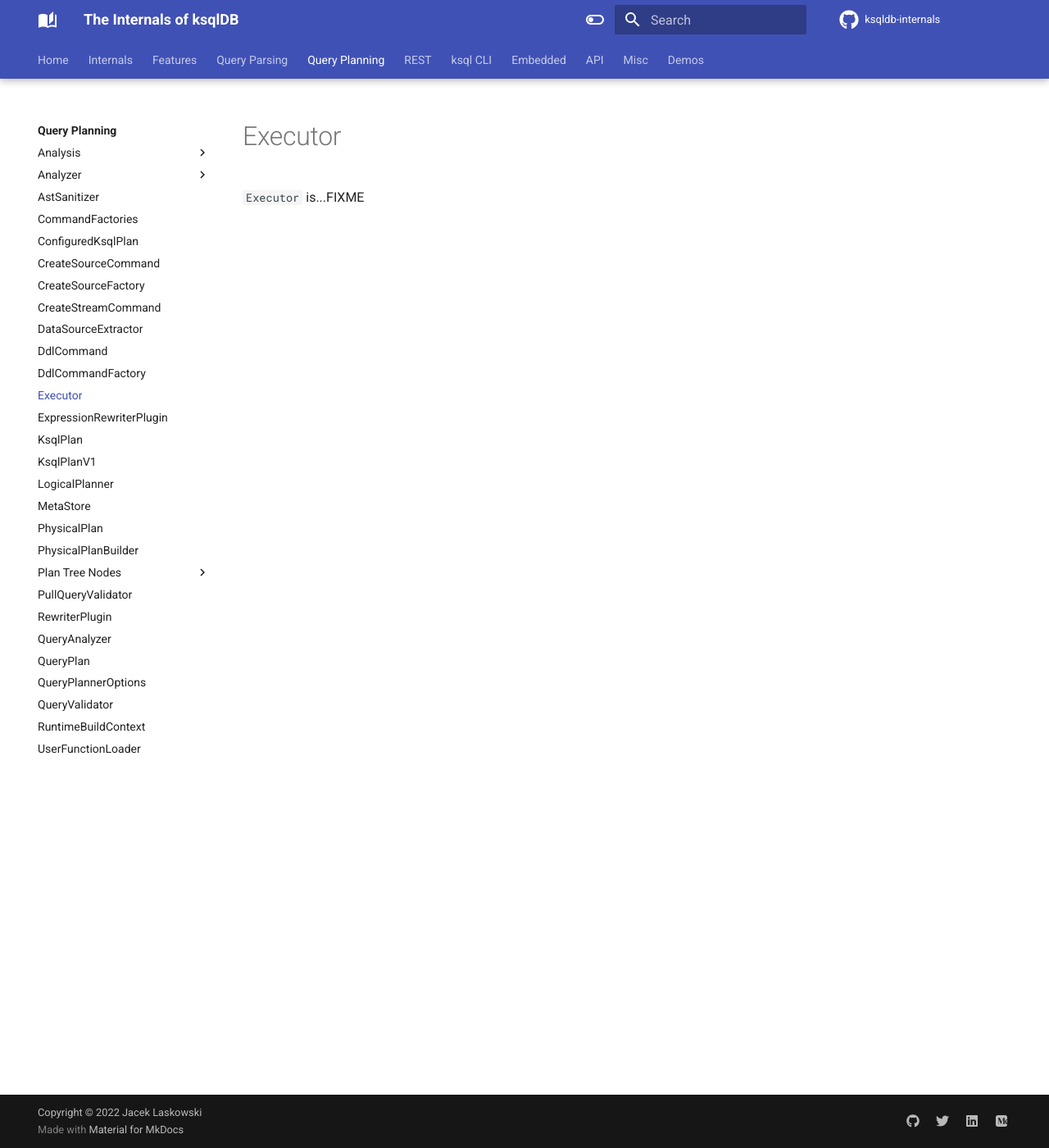
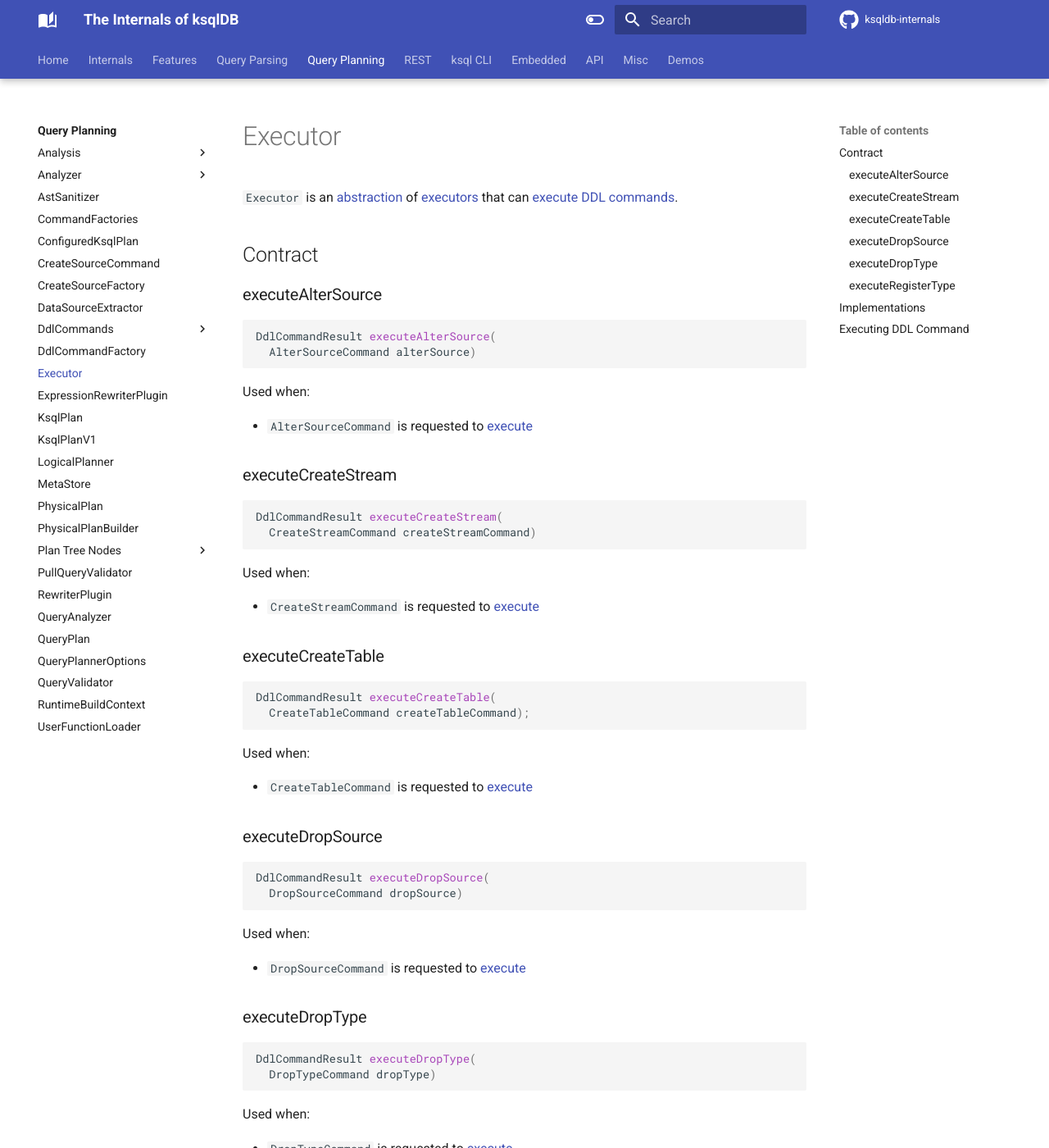
Before and after one commit to japila-books/ksqldb-internals, an MkDocs documentation site: the page built from docs/Executor.md, in a window 1280 px wide and 1400 px high. Shown: the whole window at 82% size. Built offline with MkDocs 1.6.1 and Material for MkDocs 9.7.7, drawn with Linux system fonts in a browser that asks for light colours; comment, search, counter and statistics services are not loaded; some of the changed text lies outside the part shown.

Commit message:
DdlCommandExec and Executor to execute DDL commands

````diff
--- a/docs/Executor.md
+++ b/docs/Executor.md
@@ -1,3 +1,90 @@
 # Executor
 
-`Executor` is...FIXME
+`Executor` is an [abstraction](#contract) of [executors](#implementations) that can [execute DDL commands](#execute).
+
+## Contract
+
+### <span id="executeAlterSource"> executeAlterSource
+
+```java
+DdlCommandResult executeAlterSource(
+  AlterSourceCommand alterSource)
+```
+
+Used when:
+
+* `AlterSourceCommand` is requested to [execute](AlterSourceCommand.md#execute)
+
+### <span id="executeCreateStream"> executeCreateStream
+
+```java
+DdlCommandResult executeCreateStream(
+  CreateStreamCommand createStreamCommand)
+```
+
+Used when:
+
+* `CreateStreamCommand` is requested to [execute](CreateStreamCommand.md#execute)
+
+### <span id="executeCreateTable"> executeCreateTable
+
+```java
+DdlCommandResult executeCreateTable(
+  CreateTableCommand createTableCommand);
+```
+
+Used when:
+
+* `CreateTableCommand` is requested to [execute](CreateTableCommand.md#execute)
+
+### <span id="executeDropSource"> executeDropSource
+
+```java
+DdlCommandResult executeDropSource(
+  DropSourceCommand dropSource)
+```
+
+Used when:
+
+* `DropSourceCommand` is requested to [execute](DropSourceCommand.md#execute)
+
+### <span id="executeDropType"> executeDropType
+
+```java
+DdlCommandResult executeDropType(
+  DropTypeCommand dropType)
+```
+
+Used when:
+
+* `DropTypeCommand` is requested to [execute](DropTypeCommand.md#execute)
+
+### <span id="executeRegisterType"> executeRegisterType
+
+```java
+DdlCommandResult executeRegisterType(
+  RegisterTypeCommand registerType)
+```
+
+Used when:
+
+* `RegisterTypeCommand` is requested to [execute](RegisterTypeCommand.md#execute)
+
+## Implementations
+
+* [DdlCommandExec.Executor](DdlCommandExec.Executor.md)
+
+## <span id="execute"> Executing DDL Command
+
+```java
+DdlCommandResult execute(
+  DdlCommand command)
+```
+
+`execute` requests the given [DdlCommand](DdlCommand.md) to [execute](DdlCommand.md#execute) (with this `Executor`).
+
+---
+
+`execute` is used when:
+
+* `DdlCommandExec` is requested to [execute a DDL command](DdlCommandExec.md#execute)
--- a/mkdocs.yml
+++ b/mkdocs.yml
@@ -111,7 +111,9 @@ nav:
     - Overview: overview.md
     - Server Properties: server-properties.md
     - DataSource: DataSource.md
-    - DdlCommandExec: DdlCommandExec.md
+    - DdlCommandExec:
+      - DdlCommandExec: DdlCommandExec.md
+      - DdlCommandExec.Executor: DdlCommandExec.Executor.md
     - EngineContext: EngineContext.md
     - EngineExecutor: EngineExecutor.md
     - ExecutionStep: ExecutionStep.md
@@ -127,6 +129,7 @@ nav:
     - KsqlConfig: KsqlConfig.md
     - KsqlEngine: KsqlEngine.md
     - KsqlExecutionContext: KsqlExecutionContext.md
+    - MutableMetaStore: MutableMetaStore.md
     - PlanBuilder: PlanBuilder.md
     - PlanInfoExtractor: PlanInfoExtractor.md
     - RouteQuery: RouteQuery.md
@@ -215,9 +218,15 @@ nav:
     - ConfiguredKsqlPlan: ConfiguredKsqlPlan.md
     - CreateSourceCommand: CreateSourceCommand.md
     - CreateSourceFactory: CreateSourceFactory.md
-    - CreateStreamCommand: CreateStreamCommand.md
     - DataSourceExtractor: DataSourceExtractor.md
-    - DdlCommand: DdlCommand.md
+    - DdlCommands:
+      - AlterSourceCommand: AlterSourceCommand.md
+      - CreateStreamCommand: CreateStreamCommand.md
+      - CreateTableCommand: CreateTableCommand.md
+      - DdlCommand: DdlCommand.md
+      - DropSourceCommand: DropSourceCommand.md
+      - DropTypeCommand: DropTypeCommand.md
+      - RegisterTypeCommand: RegisterTypeCommand.md
     - DdlCommandFactory: DdlCommandFactory.md
     - Executor: Executor.md
     - ExpressionRewriterPlugin: ExpressionRewriterPlugin.md
````
Also changed, not shown: docs/AlterSourceCommand.md (added, +3 -0 lines), docs/CreateTableCommand.md (added, +3 -0 lines), docs/DdlCommandExec.md (+33 -1 lines), docs/DropSourceCommand.md (added, +3 -0 lines), docs/DropTypeCommand.md (added, +3 -0 lines), docs/EngineContext.md (+6 -0 lines), docs/MutableMetaStore.md (added, +3 -0 lines), docs/RegisterTypeCommand.md (added, +3 -0 lines), docs/DdlCommandExec.Executor.md (added).
